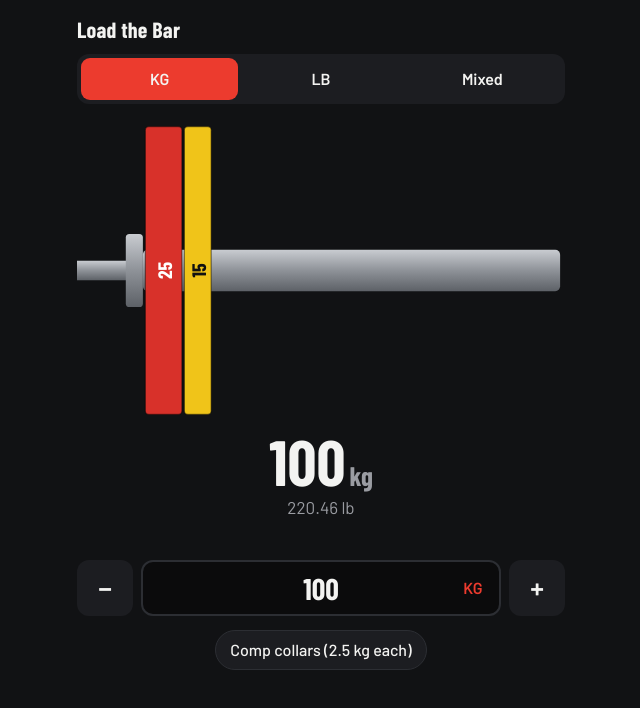
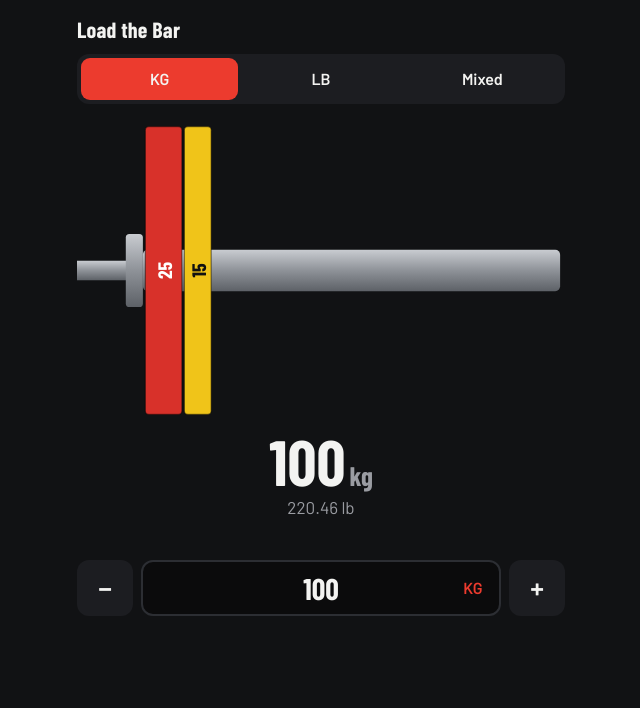
Before and after one commit to evchuk4018/load-the-bar, a plain HTML site: page index.html in a window 1280 px wide. Shown: the whole page, without its empty margins (319-959 px from the left). Drawn offline with nearby package versions, Linux system fonts and the light colour scheme.

Commit message:
Remove comp collars toggle
Co-Authored-By: Claude Opus 5.5 <noreply@anthropic.com>
Claude-Session: https://claude.ai/code/session_01VCGN6zg7MShzjKYd74X14m

```diff
--- a/index.html
+++ b/index.html
@@ -20,7 +20,7 @@ body{margin:0;background:var(--bg);color:var(--ink);font:16px/1.45 Barlow,system
 main{max-width:520px;margin:0 auto;padding:14px 16px 40px}
 h1{font:700 22px/1 "Barlow Condensed",sans-serif;margin:4px 0 14px;letter-spacing:.01em}
 .seg{display:grid;grid-template-columns:repeat(3,minmax(0,1fr));background:var(--panel);border-radius:12px;padding:4px;gap:4px}
-.seg button,.chip,.step,.unit{font:inherit;color:var(--ink);background:none;border:0;cursor:pointer}
+.seg button,.step,.unit{font:inherit;color:var(--ink);background:none;border:0;cursor:pointer}
 .seg button{height:42px;border-radius:9px;font-weight:600}
 .seg button[aria-pressed=true]{background:var(--acc)}
 .fig{margin:14px 0 4px;aspect-ratio:400/250;width:100%}
@@ -36,9 +36,6 @@ h1{font:700 22px/1 "Barlow Condensed",sans-serif;margin:4px 0 14px;letter-spacin
 .box input:focus{outline:none;border-color:var(--acc)}
 .unit{position:absolute;right:6px;top:6px;height:44px;min-width:44px;padding:0 8px;border-radius:8px;color:var(--acc);font-weight:700;text-transform:uppercase}
 .unit.tog{background:#2a1714}
-.row{display:flex;justify-content:center;margin:10px 0}
-.chip{height:40px;padding:0 14px;border-radius:20px;background:var(--panel);border:1px solid var(--line);font-weight:500;white-space:nowrap}
-.chip[aria-pressed=true]{background:var(--acc);border-color:var(--acc)}
 button:focus-visible{outline:2px solid #fff;outline-offset:2px}
 </style>
 </head>
@@ -64,7 +61,6 @@ button:focus-visible{outline:2px solid #fff;outline-offset:2px}
   <button class="step" id="plus" aria-label="Increase">+</button>
 </div>
 
-<div class="row"><button class="chip" id="collars"></button></div>
 </main>
 
 <script>
@@ -79,10 +75,9 @@ const PLATES = [
   P('lb',10,'#4a4e55',.56,14), P('lb',5,'#4a4e55',.45,11), P('lb',2.5,'#4a4e55',.38,9)
 ];
 const BARS = [{ id: 'b20k', u: 'kg', label: '20 kg', kg: 20 }, { id: 'b45l', u: 'lb', label: '45 lb', kg: 45 * LB }];
-const COLLAR_KG = 2.5;
 const DEFAULT_ON = ['kg25','kg20','kg15','kg10','kg5','kg2.5','kg1.25','lb45','lb35','lb25','lb10','lb5','lb2.5'];
 
-let S = { mode: 'kg', inU: 'kg', target: '100', collars: false };
+let S = { mode: 'kg', inU: 'kg', target: '100' };
 try { Object.assign(S, JSON.parse(localStorage.getItem('loadbar') || '{}')); } catch (e) {}
 const save = () => { try { localStorage.setItem('loadbar', JSON.stringify(S)); } catch (e) {} };
 
@@ -115,7 +110,7 @@ function solve(sideKg, avail) {
 
 function draw(list) {
   const cy = 125, maxD = 236, start = 56, end = 394;
-  const need = list.reduce((a, p) => a + p.t + 2, 0) + (S.collars ? 16 : 0);
+  const need = list.reduce((a, p) => a + p.t + 2, 0);
   const k = Math.min(1, (end - start - 8) / Math.max(need, 1));
   let s = `<defs><linearGradient id="sl" x1="0" y1="0" x2="0" y2="1"><stop offset="0" stop-color="#c9ccd1"/><stop offset=".5" stop-color="#8e9298"/><stop offset="1" stop-color="#5d6167"/></linearGradient></defs>
     <rect x="0" y="${cy - 8}" width="42" height="16" fill="url(#sl)"/>
@@ -128,7 +123,6 @@ function draw(list) {
     s += `<text transform="translate(${x + w / 2},${cy}) rotate(-90)" text-anchor="middle" dominant-baseline="central" fill="${p.ink}" font-family="Barlow Condensed" font-weight="700" font-size="${fs}">${fmt(p.v)}${S.mode === 'mixed' ? ' ' + p.u.toUpperCase() : ''}</text>`;
     x += w + 2 * k;
   }
-  if (S.collars) s += `<rect x="${x + 1}" y="${cy - 26}" width="${14 * k}" height="52" rx="3" fill="#d3d6da" stroke="rgba(0,0,0,.45)"/>`;
   $('bar').innerHTML = s;
 }
 
@@ -141,17 +135,14 @@ function render() {
   u.disabled = S.mode !== 'mixed';
   if (document.activeElement !== $('target')) $('target').value = S.target;
 
-  const cl = S.inU === 'kg' ? '2.5 kg' : '5.5 lb';
-  $('collars').textContent = `Comp collars (${cl} each)`;
-  $('collars').setAttribute('aria-pressed', S.collars);
 
 
-  const bar = barObj(), col = S.collars ? COLLAR_KG * 2 : 0;
+  const bar = barObj();
   const t = parseFloat(String(S.target).replace(',', '.'));
   const tKg = isNaN(t) ? 0 : (S.inU === 'kg' ? t : t * LB);
   const avail = PLATES.filter(p => us.includes(p.u) && DEFAULT_ON.includes(p.id));
-  const list = solve(Math.min((tKg - bar.kg - col) / 2, 1000), avail);
-  const gotKg = bar.kg + col + 2 * list.reduce((a, p) => a + p.kg, 0);
+  const list = solve(Math.min((tKg - bar.kg) / 2, 1000), avail);
+  const gotKg = bar.kg + 2 * list.reduce((a, p) => a + p.kg, 0);
   const other = S.inU === 'kg' ? 'lb' : 'kg';
 
   draw(list);
@@ -159,7 +150,7 @@ function render() {
   $('alt').textContent = `${fmt(toU(gotKg, other))} ${other}`;
   const diff = toU(gotKg, S.inU) - (isNaN(t) ? 0 : t);
   $('note').textContent = isNaN(t) || !t ? '' :
-    tKg < bar.kg + col - 0.01 ? 'Target is lighter than the empty bar.' :
+    tKg < bar.kg - 0.01 ? 'Target is lighter than the empty bar.' :
     Math.abs(diff) >= 0.1 ? `Can't hit ${fmt(t)} ${S.inU} exactly — closest is ${diff > 0 ? '+' : '−'}${fmt(Math.abs(diff))} ${S.inU}` : '';
 
   save();
@@ -185,7 +176,6 @@ const bump = dir => {
 };
 $('minus').onclick = () => bump(-1);
 $('plus').onclick = () => bump(1);
-$('collars').onclick = () => { S.collars = !S.collars; render(); };
 render();
 }
 </script>
```
Also changed, not shown: README.md.
